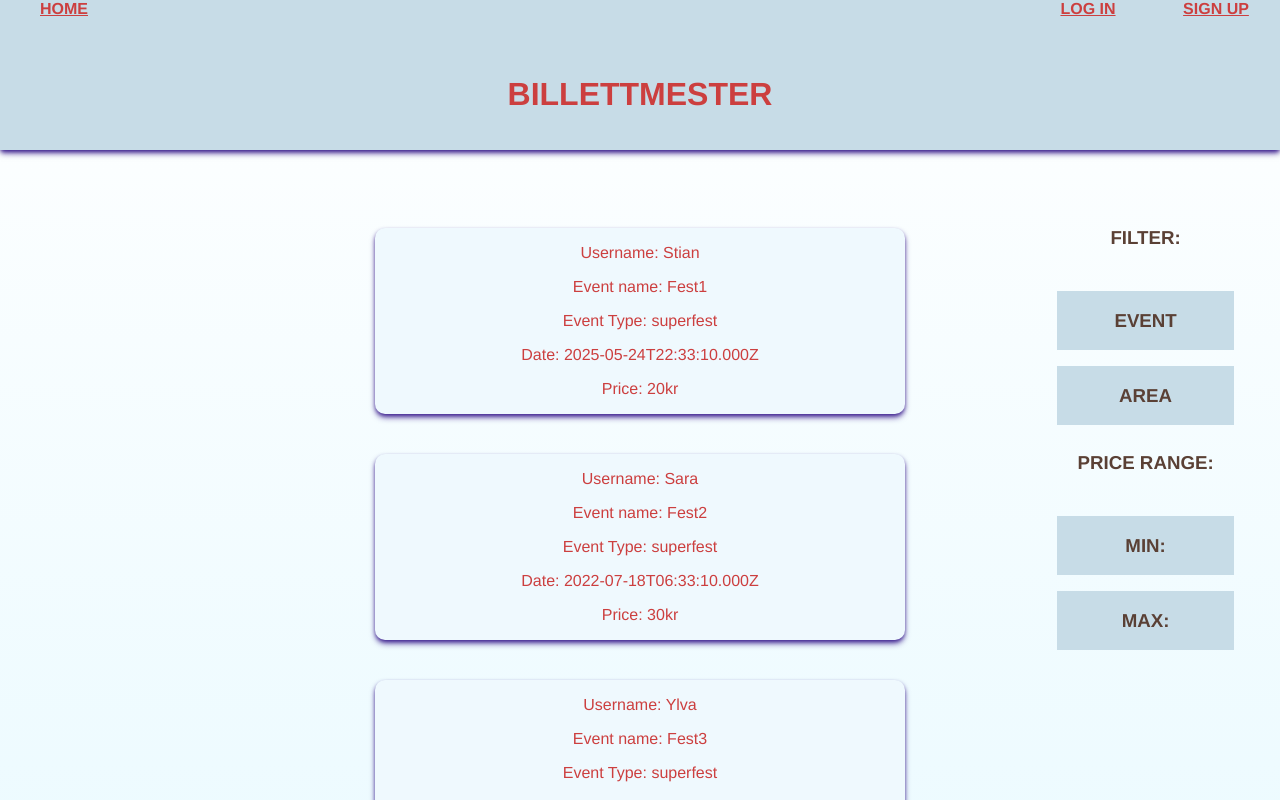
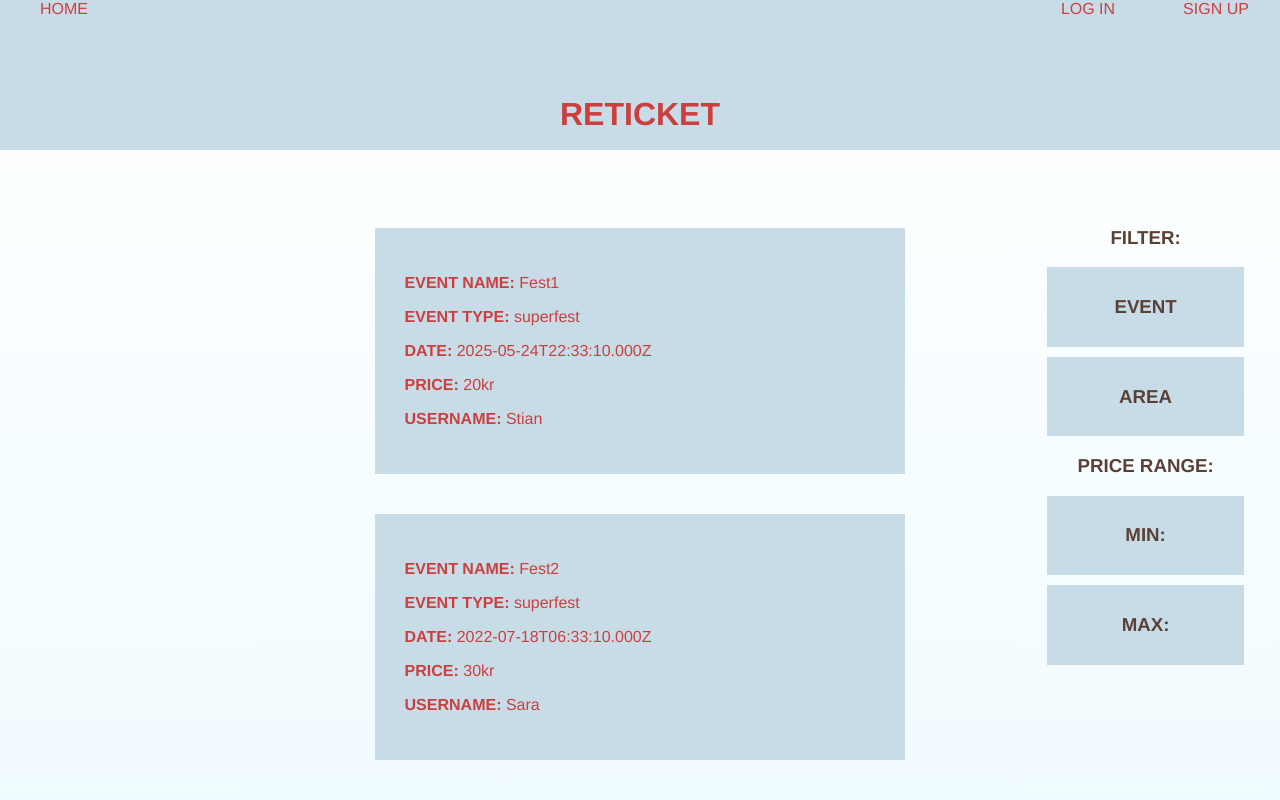
Before and after one commit to CzternastyHembre/TDT4140-PU, a Vue app in the folder client/: page / in a window 1280 px wide. Shown: the top 800 px of the page. Built offline with nearby package versions, Linux system fonts and the light colour scheme.

Commit message:
✨ feat((client-ui)): home page styling
fixed font, changed colors, did some changes to structure

related to #14

```diff
--- a/client/src/App.vue
+++ b/client/src/App.vue
@@ -38,7 +38,7 @@ body {
 }
 
 #app {
-  font-family: Avenir, Helvetica, Arial, sans-serif;
+  font-family: "Helvetica";
   -webkit-font-smoothing: antialiased;
   -moz-osx-font-smoothing: grayscale;
   text-align: center;
@@ -54,17 +54,23 @@ body {
   width: 100%; /* take up the full browser width */
   z-index: 200; /* high z index so other content scrolls underneath */
   height: 150px; /* define height for content */
-  box-shadow: 0 4px 6px -1px rgba(39, 6, 129, 0.75),
-    0 2px 4px -1px rgba(39, 6, 129, 0.75);
+  /*box-shadow: 0 4px 6px -1px rgba(39, 6, 129, 0.75),
+    0 2px 4px -1px rgba(39, 6, 129, 0.75); */
   background: #c7dce7;
 
   a {
-    font-weight: bold;
+    font-weight: Helvetica;
     color: #cc3f3f;
+    text-decoration: none;
+    color: inherit;
 
     router-link-exact-active {
       color: #c7dce7;
     }
+  }
+
+  b {
+    color: #a54035;
   }
 }
 
@@ -72,7 +78,21 @@ body {
   padding-top: 200px;
   display: grid;
   grid-template-rows: 100%;
-  grid-template-columns: 20% 60% 20%;
+  grid-template-columns: 1fr 3fr 1fr;
   color: #cc3f3f;
 }
+
+.navButtons {
+  padding-bottom: 20px;
+  color: #5a4035;
+}
+
+.box {
+  margin: 10px auto;
+  padding: 10px;
+  background-color: #c7dce7;
+  width: min(70%, 600px);
+  color: #5a4035;
+  text-align: center;
+}
 </style>
--- a/client/src/components/HeaderNav.vue
+++ b/client/src/components/HeaderNav.vue
@@ -9,7 +9,7 @@
         <button @click="logOutUser" v-if="activeUser">LOG OUT</button>
       </div>
     </div>
-    <h1 class="header"><br />BILLETTMESTER</h1>
+    <h1 class="header"><br />RETICKET</h1>
   </div>
 </template>
 
--- a/client/src/components/LeftNav.vue
+++ b/client/src/components/LeftNav.vue
@@ -35,19 +35,4 @@ export default {
 };
 </script>
 
-<style scoped>
-#navButtons {
-  display: grid;
-  grid-template-rows: 75px 75px 75px;
-  padding-bottom: 20px;
-  color: #5a4035;
-}
-
-.box {
-  margin: auto;
-  width: min(70%, 600px);
-  text-align: center;
-  background-color: #c7dce7;
-  color: #5a4035;
-}
-</style>
+<style scoped></style>
--- a/client/src/components/LogInComp.vue
+++ b/client/src/components/LogInComp.vue
@@ -1,6 +1,6 @@
 <template>
   <div>
-    <h1>Log in</h1>
+    <h1>LOG IN</h1>
     <form>
       <label for="username">Username:</label><br />
       <input
--- a/client/src/components/RightNav.vue
+++ b/client/src/components/RightNav.vue
@@ -28,20 +28,4 @@ export default {
   },
 };
 </script>
-<style scoped>
-.navButtons {
-  display: grid;
-  grid-template-rows: 75px 75px 75px 75px 75px 75px;
-  padding-bottom: 20px;
-  color: #5a4035;
-}
-.box {
-  margin: auto;
-  width: min(70%, 600px);
-  background-color: #c7dce7;
-  color: #5a4035;
-  text-align: center;
-}
-</style>
-
-h
+<style scoped></style>
--- a/client/src/components/SalesPostComp.vue
+++ b/client/src/components/SalesPostComp.vue
@@ -1,10 +1,10 @@
 <template>
   <div class="post" :class="{ expiredEvent: Date.now() > post.dateAndTime }">
-    <p>Username: {{ post.user }}</p>
-    <p>Event name: {{ post.eventName }}</p>
-    <p>Event Type: {{ post.eventType }}</p>
-    <p>Date: {{ new Date(post.dateAndTime).toISOString() }}</p>
-    <p v-if="post.price">Price: {{ post.price }}kr</p>
+    <p><b>EVENT NAME:</b> {{ post.eventName }}</p>
+    <p><b>EVENT TYPE:</b> {{ post.eventType }}</p>
+    <p><b>DATE:</b> {{ new Date(post.dateAndTime).toISOString() }}</p>
+    <p v-if="post.price"><b>PRICE:</b> {{ post.price }}kr</p>
+    <p><b>USERNAME:</b> {{ post.user }}</p>
   </div>
 </template>
 
@@ -29,13 +29,15 @@ export default {
 
 <style scoped>
 .post {
+  font-style: bold;
   margin: 20px auto;
   width: min(100%, 600px);
+  padding: 30px;
+  text-align: left;
   background-color: #c7dce7;
-  border-radius: 10px;
   color: #cc3f3f;
-  box-shadow: 0 4px 6px -1px rgba(39, 6, 129, 0.75),
-    0 2px 4px -1px rgba(39, 6, 129, 0.75);
+  /* box-shadow: 0 4px 6px -1px rgba(39, 6, 129, 0.75),
+    0 2px 4px -1px rgba(39, 6, 129, 0.75); */
 }
 
 .expiredEvent {
--- a/client/src/views/Home.vue
+++ b/client/src/views/Home.vue
@@ -41,9 +41,4 @@ export default {
   display: flex;
   flex-wrap: wrap;
 }
-
-.grid > * {
-  flex: 0 1 40em;
-  background-color: #eff9fe;
-}
 </style>
```
